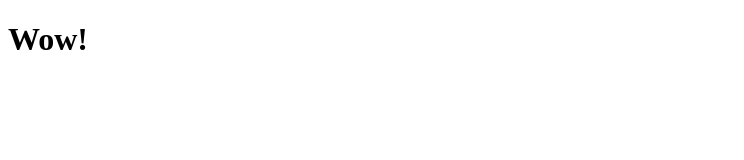
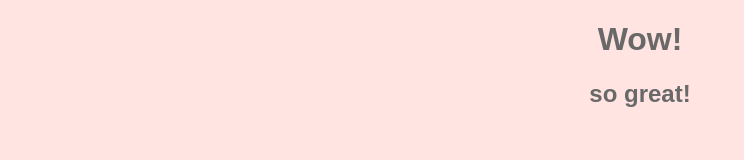
Before and after one commit to nadiarasul/testing-ghpages, a plain HTML site: page index.html in a window 1280 px wide. Shown: the whole page, without its empty margins (0-744 px from the left). Drawn offline with Linux system fonts and the light colour scheme.

Commit message:
adding styles

```diff
--- a/index.html
+++ b/index.html
@@ -3,8 +3,10 @@
 <head>
 	<meta charset="UTF-8">
 	<title>Testing GitHub Pages</title>
+	<link rel="stylesheet" href="style.css">
 </head>
 <body>
 	<h1>Wow!</h1>
+	<h2>so great!</h2>
 </body>
 </html>
--- /dev/null
+++ b/style.css
@@ -0,0 +1,16 @@
+article,aside,details,figcaption,figure,footer,header,hgroup,nav,section,summary{display:block;}audio,canvas,video{display:inline-block;}audio:not([controls]){display:none;height:0;}[hidden]{display:none;}html{font-family:sans-serif;-webkit-text-size-adjust:100%;-ms-text-size-adjust:100%;}a:focus{outline:thin dotted;}a:active,a:hover{outline:0;}h1{font-size:2em;}abbr[title]{border-bottom:1px dotted;}b,strong{font-weight:700;}dfn{font-style:italic;}mark{background:#ff0;color:#000;}code,kbd,pre,samp{font-family:monospace, serif;font-size:1em;}pre{white-space:pre-wrap;word-wrap:break-word;}q{quotes:\201C \201D \2018 \2019;}small{font-size:80%;}sub,sup{font-size:75%;line-height:0;position:relative;vertical-align:baseline;}sup{top:-.5em;}sub{bottom:-.25em;}img{border:0;}svg:not(:root){overflow:hidden;}fieldset{border:1px solid silver;margin:0 2px;padding:.35em .625em .75em;}button,input,select,textarea{font-family:inherit;font-size:100%;margin:0;}button,input{line-height:normal;}button,html input[type=button],/* 1 */
+input[type=reset],input[type=submit]{-webkit-appearance:button;cursor:pointer;}button[disabled],input[disabled]{cursor:default;}input[type=checkbox],input[type=radio]{box-sizing:border-box;padding:0;}input[type=search]{-webkit-appearance:textfield;-moz-box-sizing:content-box;-webkit-box-sizing:content-box;box-sizing:content-box;}input[type=search]::-webkit-search-cancel-button,input[type=search]::-webkit-search-decoration{-webkit-appearance:none;}textarea{overflow:auto;vertical-align:top;}table{border-collapse:collapse;border-spacing:0;}body,figure{margin:0;}legend,button::-moz-focus-inner,input::-moz-focus-inner{border:0;padding:0;}
+
+.clearfix:after {visibility: hidden; display: block; font-size: 0; content: " "; clear: both; height: 0; }
+
+* { box-sizing: border-box; }
+
+body{
+	background: mistyrose;
+	color: dimgray;
+}
+
+h1,
+h2 {
+	text-align: center;
+}
```
